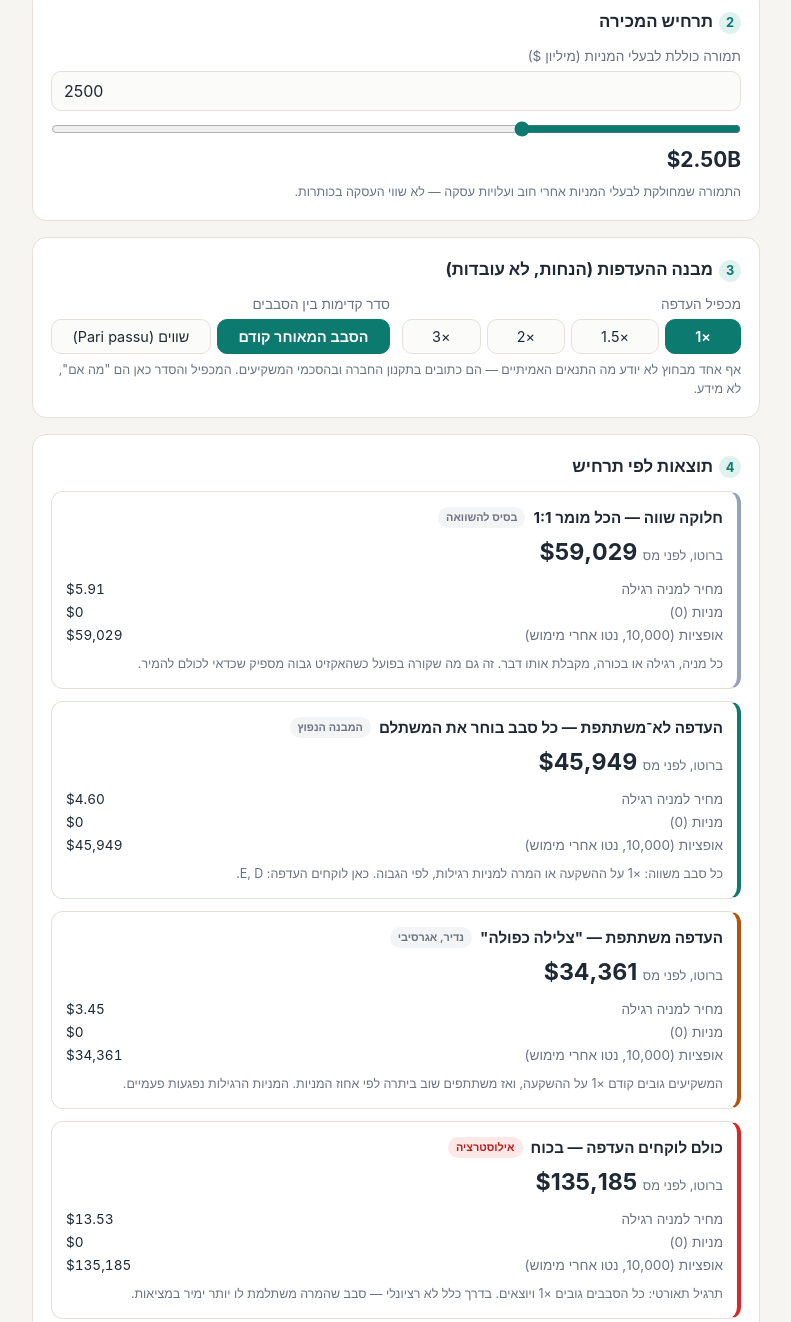
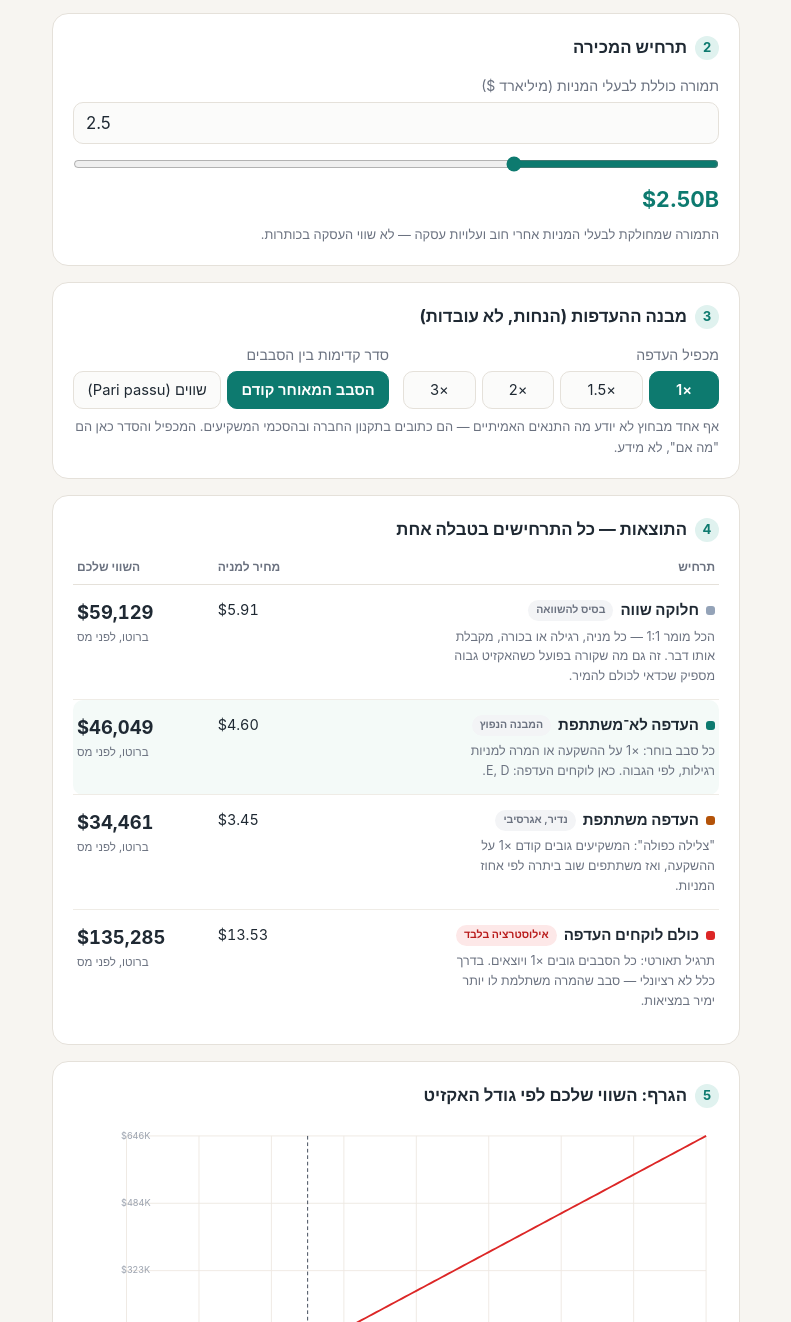
Before and after one commit to raul-instinct/exit-simulator, a plain HTML site: page index.html in a window 1280 px wide. Shown: the part 412-1734 px from the top of the page, without its empty margins (244-1035 px from the left). Drawn offline with Linux system fonts and the light colour scheme.

Commit message:
Simplify: exercised shares only, comparison table, sale price in billions

```diff
--- a/index.html
+++ b/index.html
@@ -7,43 +7,54 @@
 <style>
 :root{--bg:#f7f5f1;--card:#fff;--ink:#1f2933;--muted:#6b7280;--line:#e5e1da;--accent:#0d7a6f;--accent-soft:#e0f2ef;--c-equal:#94a3b8;--c-np:#0d7a6f;--c-part:#b45309;--c-forced:#dc2626}
 *{box-sizing:border-box;margin:0;padding:0}
-body{background:var(--bg);color:var(--ink);font-family:-apple-system,"Segoe UI",Roboto,"Helvetica Neue",Arial,"Noto Sans Hebrew",sans-serif;line-height:1.55;padding-bottom:60px}
-.wrap{max-width:760px;margin:0 auto;padding:0 16px}
-header{padding:28px 0 8px}
-h1{font-size:1.55rem;font-weight:700}
-.sub{color:var(--muted);font-size:.95rem;margin-top:6px}
+body{background:var(--bg);color:var(--ink);font-family:-apple-system,"Segoe UI",Roboto,"Helvetica Neue",Arial,"Noto Sans Hebrew",sans-serif;line-height:1.6;padding-bottom:60px}
+.wrap{max-width:720px;margin:0 auto;padding:0 16px}
+header{padding:30px 0 8px}
+h1{font-size:1.6rem;font-weight:700;line-height:1.3}
+.sub{color:var(--muted);font-size:.98rem;margin-top:8px;max-width:56ch}
 .chips{display:flex;flex-wrap:wrap;gap:6px;margin-top:12px}
 .chip{font-size:.75rem;background:#efece6;color:#57534a;border-radius:999px;padding:3px 10px}
-section{background:var(--card);border:1px solid var(--line);border-radius:14px;padding:18px;margin-top:16px}
-h2{font-size:1.05rem;font-weight:700;margin-bottom:12px}
-h2 .num{display:inline-flex;align-items:center;justify-content:center;width:22px;height:22px;border-radius:50%;background:var(--accent-soft);color:var(--accent);font-size:.8rem;margin-left:6px}
-.grid{display:grid;gap:12px}
-@media(min-width:560px){.grid.cols3{grid-template-columns:1fr 1fr 1fr}.grid.cols2{grid-template-columns:1fr 1fr}}
+section{background:var(--card);border:1px solid var(--line);border-radius:16px;padding:20px;margin-top:16px}
+h2{font-size:1.05rem;font-weight:700;margin-bottom:14px;display:flex;align-items:center}
+h2 .num{display:inline-flex;align-items:center;justify-content:center;width:24px;height:24px;border-radius:50%;background:var(--accent-soft);color:var(--accent);font-size:.82rem;margin-left:8px;flex:none}
+.grid{display:grid;gap:14px}
+@media(min-width:560px){.grid.cols2{grid-template-columns:1fr 1fr}}
 label.fld{display:block}
-label.fld span{display:block;font-size:.85rem;color:var(--muted);margin-bottom:4px}
-input[type=number]{width:100%;padding:9px 12px;border:1px solid var(--line);border-radius:10px;font-size:1rem;font-family:inherit;direction:ltr;text-align:left;background:#fbfbfa;color:var(--ink)}
+label.fld>span{display:block;font-size:.88rem;color:var(--muted);margin-bottom:5px}
+input[type=number]{width:100%;padding:10px 12px;border:1px solid var(--line);border-radius:10px;font-size:1.05rem;font-family:inherit;direction:ltr;text-align:left;background:#fbfbfa;color:var(--ink)}
 input[type=number]:focus{outline:2px solid var(--accent-soft);border-color:var(--accent)}
 .seg{display:flex;flex-wrap:wrap;gap:6px}
-.seg button{flex:1 1 auto;padding:8px 10px;border:1px solid var(--line);background:#fbfbfa;border-radius:10px;font-size:.9rem;font-family:inherit;color:var(--ink);cursor:pointer;white-space:nowrap}
+.seg button{flex:1 1 auto;padding:9px 10px;border:1px solid var(--line);background:#fbfbfa;border-radius:10px;font-size:.92rem;font-family:inherit;color:var(--ink);cursor:pointer;white-space:nowrap}
 .seg button.on{background:var(--accent);border-color:var(--accent);color:#fff;font-weight:600}
-.hint{font-size:.78rem;color:var(--muted);margin-top:6px}
-input[type=range]{width:100%;accent-color:var(--accent);margin-top:10px}
-.exitval{display:flex;align-items:baseline;gap:8px;direction:ltr;justify-content:flex-end}
-.exitval b{font-size:1.3rem}
-.cards{display:grid;gap:12px}
-.scard{border:1px solid var(--line);border-radius:12px;padding:14px;border-right:4px solid var(--muted)}
-.scard.equal{border-right-color:var(--c-equal)}.scard.np{border-right-color:var(--c-np)}
-.scard.part{border-right-color:var(--c-part)}.scard.forced{border-right-color:var(--c-forced)}
-.scard h3{font-size:.95rem;font-weight:700;display:flex;align-items:center;gap:8px;flex-wrap:wrap}
-.tag{font-size:.68rem;font-weight:600;border-radius:999px;padding:2px 8px;background:#f3f4f6;color:#6b7280}
-.tag.warn{background:#fde8e8;color:#b91c1c}
-.scard .big{font-size:1.45rem;font-weight:700;margin-top:6px;direction:ltr;text-align:right}
-.scard .big small{font-size:.8rem;font-weight:400;color:var(--muted)}
-.kv{display:grid;grid-template-columns:auto 1fr;gap:2px 12px;font-size:.85rem;margin-top:8px}
-.kv dt{color:var(--muted)}.kv dd{direction:ltr;text-align:left;font-variant-numeric:tabular-nums}
-.scard p.note{font-size:.78rem;color:var(--muted);margin-top:8px}
+.hint{font-size:.8rem;color:var(--muted);margin-top:8px}
+input[type=range]{width:100%;accent-color:var(--accent);margin-top:12px}
+.exitval{display:flex;align-items:baseline;gap:8px;direction:ltr;justify-content:flex-end;margin-top:2px}
+.exitval b{font-size:1.35rem;color:var(--accent)}
+
+/* comparison table */
+table.cmp{width:100%;border-collapse:collapse}
+table.cmp th{font-size:.75rem;color:var(--muted);font-weight:600;text-align:right;padding:0 4px 8px;border-bottom:1px solid var(--line)}
+table.cmp th.v,table.cmp td.v{text-align:left;direction:ltr;white-space:nowrap}
+table.cmp td{padding:13px 4px;border-bottom:1px solid #efece6;vertical-align:top}
+table.cmp tr:last-child td{border-bottom:none}
+table.cmp .sc{font-weight:700;font-size:.94rem;display:flex;align-items:center;gap:7px}
+table.cmp .sc i{width:9px;height:9px;border-radius:3px;flex:none;display:inline-block}
+table.cmp .sc .tag{font-size:.66rem;font-weight:600;border-radius:999px;padding:2px 8px;background:#f3f4f6;color:#6b7280;white-space:nowrap}
+table.cmp .sc .tag.warn{background:#fde8e8;color:#b91c1c}
+table.cmp .expl{font-size:.78rem;color:var(--muted);margin-top:4px;max-width:34ch}
+table.cmp .ps{font-size:.9rem;color:var(--ink);font-variant-numeric:tabular-nums}
+table.cmp .val{font-size:1.15rem;font-weight:700;font-variant-numeric:tabular-nums}
+table.cmp .val small{display:block;font-size:.72rem;font-weight:400;color:var(--muted)}
+table.cmp tr.common td{background:#f4faf8}
+table.cmp tr.common td:first-child{border-radius:0 10px 10px 0}
+table.cmp tr.common td:last-child{border-radius:10px 0 0 10px}
+.zero{color:#b91c1c}
+.tablewrap{overflow-x:auto}
+.legend{display:flex;flex-wrap:wrap;gap:10px;font-size:.78rem;margin-top:8px}
+.legend span{display:inline-flex;align-items:center;gap:5px;color:var(--muted)}
+.legend i{width:14px;height:3px;border-radius:2px;display:inline-block}
 details{margin-top:4px}
-summary{cursor:pointer;font-size:.85rem;color:var(--accent);font-weight:600;padding:6px 0}
+summary{cursor:pointer;font-size:.88rem;color:var(--accent);font-weight:600;padding:6px 0}
 table.ct{width:100%;border-collapse:collapse;font-size:.85rem;margin-top:8px}
 table.ct th{font-size:.75rem;color:var(--muted);font-weight:600;text-align:right;padding:4px 6px}
 table.ct th.l,table.ct td.l{text-align:left}
@@ -51,13 +62,9 @@ table.ct td{padding:4px 6px;border-top:1px solid var(--line)}
 table.ct input{padding:5px 8px;font-size:.85rem}
 table.ct tr.total td{font-weight:700;font-variant-numeric:tabular-nums}
 .btnreset{margin-top:10px;font-size:.8rem;background:none;border:1px solid var(--line);border-radius:8px;padding:6px 12px;cursor:pointer;color:var(--muted);font-family:inherit}
-.legend{display:flex;flex-wrap:wrap;gap:10px;font-size:.78rem;margin-top:8px}
-.legend span{display:inline-flex;align-items:center;gap:5px;color:var(--muted)}
-.legend i{width:14px;height:3px;border-radius:2px;display:inline-block}
-ul.caveats{margin:4px 18px 0 0;font-size:.85rem;color:#4b5563}
-ul.caveats li{margin-bottom:6px}
-footer{margin-top:20px;font-size:.75rem;color:var(--muted);text-align:center}
-.zero{color:#b91c1c}
+ul.caveats{margin:4px 18px 0 0;font-size:.88rem;color:#4b5563}
+ul.caveats li{margin-bottom:7px}
+footer{margin-top:22px;font-size:.75rem;color:var(--muted);text-align:center}
 #tooltip{position:fixed;pointer-events:none;background:#111827;color:#fff;font-size:.75rem;border-radius:8px;padding:8px 10px;display:none;z-index:10;direction:rtl;box-shadow:0 4px 14px rgba(0,0,0,.25);max-width:250px}
 #tooltip .row{display:flex;justify-content:space-between;gap:10px}
 #tooltip .v{direction:ltr}
@@ -67,22 +74,18 @@ footer{margin-top:20px;font-size:.75rem;color:var(--muted);text-align:center}
 <div class="wrap">
 <header>
 <h1>סימולטור אקזיט: כמה שוות המניות שלי?</h1>
-<p class="sub">מזינים כמה מניות ואופציות יש לכם, בוחרים תרחיש מכירה ומבנה העדפות, ורואים מה נשאר למניות הרגילות. כלי להבנת המתמטיקה של העדפות פירוק — לא תחזית ולא ייעוץ.</p>
+<p class="sub">מי שמימש אופציות מחזיק מניות רגילות. מזינים כמה מניות יש לכם, בוחרים תמורת מכירה ומבנה העדפות — ומקבלים בטבלה אחת את התוצאה בכל תרחיש. כלי להבנת המתמטיקה של העדפות פירוק, לא תחזית ולא ייעוץ.</p>
 <div class="chips"><span class="chip">הנחות מסומנות במפורש</span><span class="chip">נתוני ברירת מחדל פומביים והיסטוריים</span><span class="chip">הכל לפני מס</span></div>
 </header>
 <section>
-<h2><span class="num">1</span>מה יש לכם</h2>
-<div class="grid cols3">
-<label class="fld"><span>מניות בבעלותכם (שהונפקו)</span><input type="number" id="inShares" min="0" step="any" value="0" inputmode="numeric"></label>
-<label class="fld"><span>אופציות שטרם מומשו</span><input type="number" id="inOptions" min="0" step="any" value="10000" inputmode="numeric"></label>
-<label class="fld"><span>מחיר מימוש ממוצע לאופציה ($)</span><input type="number" id="inStrike" min="0" step="any" value="0.01" inputmode="decimal"></label>
-</div>
-<p class="hint">אופציות מניחות מימוש רק אם הן "בכסף" (מחיר למניה גבוה ממחיר המימוש), בניכוי עלות המימוש. על מניות שהונפקו מקבלים את מחיר המניה הרגילה במלואו. המחיר למניה מחושב מטבלת השכבות כפי שהיא — הסימולטור לא מוסיף את היחידות שלכם למניין (ההנחה: הן כבר נכללות בטבלה).</p>
+<h2><span class="num">1</span>כמה מניות יש לכם</h2>
+<label class="fld"><span>מניות רגילות בבעלותכם (אחרי מימוש אופציות)</span><input type="number" id="inShares" min="0" step="any" value="10000" inputmode="numeric"></label>
+<p class="hint">המחיר למניה מחושב מטבלת השכבות כפי שהיא — הסימולטור לא מוסיף את המניות שלכם למניין (ההנחה: הן כבר נכללות בה).</p>
 </section>
 <section>
 <h2><span class="num">2</span>תרחיש המכירה</h2>
-<label class="fld"><span>תמורה כוללת לבעלי המניות (מיליון $)</span><input type="number" id="inExit" min="0" step="any" value="2500" inputmode="numeric"></label>
-<input type="range" id="exitRange" min="0" max="8000" step="50" value="2500">
+<label class="fld"><span>תמורה כוללת לבעלי המניות (מיליארד $)</span><input type="number" id="inExitB" min="0" step="0.1" value="2.5" inputmode="decimal"></label>
+<input type="range" id="exitRange" min="0" max="8" step="0.05" value="2.5">
 <div class="exitval"><b id="exitLabel">$2.50B</b></div>
 <p class="hint">התמורה שמחולקת לבעלי המניות אחרי חוב ועלויות עסקה — לא שווי העסקה בכותרות.</p>
 </section>
@@ -90,19 +93,24 @@ footer{margin-top:20px;font-size:.75rem;color:var(--muted);text-align:center}
 <h2><span class="num">3</span>מבנה ההעדפות (הנחות, לא עובדות)</h2>
 <div class="grid cols2">
 <div>
-<span style="font-size:.85rem;color:var(--muted);display:block;margin-bottom:4px">מכפיל העדפה</span>
+<span style="font-size:.88rem;color:var(--muted);display:block;margin-bottom:5px">מכפיל העדפה</span>
 <div class="seg" id="multSeg"><button data-m="1" class="on">×1</button><button data-m="1.5">×1.5</button><button data-m="2">×2</button><button data-m="3">×3</button></div>
 </div>
 <div>
-<span style="font-size:.85rem;color:var(--muted);display:block;margin-bottom:4px">סדר קדימות בין הסבבים</span>
+<span style="font-size:.88rem;color:var(--muted);display:block;margin-bottom:5px">סדר קדימות בין הסבבים</span>
 <div class="seg" id="senSeg"><button data-s="std" class="on">הסבב המאוחר קודם</button><button data-s="pari">שווים (Pari passu)</button></div>
 </div>
 </div>
 <p class="hint">אף אחד מבחוץ לא יודע מה התנאים האמיתיים — הם כתובים בתקנון החברה ובהסכמי המשקיעים. המכפיל והסדר כאן הם "מה אם", לא מידע.</p>
 </section>
 <section>
-<h2><span class="num">4</span>תוצאות לפי תרחיש</h2>
-<div class="cards" id="cards"></div>
+<h2><span class="num">4</span>התוצאות — כל התרחישים בטבלה אחת</h2>
+<div class="tablewrap">
+<table class="cmp">
+<thead><tr><th>תרחיש</th><th class="v">מחיר למניה</th><th class="v">השווי שלכם</th></tr></thead>
+<tbody id="cmpBody"></tbody>
+</table>
+</div>
 </section>
 <section>
 <h2><span class="num">5</span>הגרף: השווי שלכם לפי גודל האקזיט</h2>
@@ -130,7 +138,7 @@ footer{margin-top:20px;font-size:.75rem;color:var(--muted);text-align:center}
 <li><b>הגשר מהכותרת לכיס.</b> חוב, עמלות, escrow ו-earn-out מקטינים את הסכום שמחולק בפועל.</li>
 <li><b>מס.</b> כל התוצאות ברוטו. המס בפועל תלוי במסלול (למשל סעיף 102 דרך נאמן) — שאלה לרואה חשבון.</li>
 <li><b>אופציות של אחרים.</b> החישוב לא מוסיף לטבלה אופציות שיומשו על ידי עובדים אחרים ולא משנה את הדילול.</li>
-<li><b>זה לא תרחיש סבירות.</b> אף כרטיס כאן אינו "מה שיקרה" — אין בסיס פומבי לדרג תרחישים.</li>
+<li><b>זה לא תרחיש סבירות.</b> אף שורה כאן אינה "מה שיקרה" — אין בסיס פומבי לדרג תרחישים.</li>
 </ul>
 </section>
 <footer>נבנה ככלי לימודי. מבני ההעדפות מבוססים על הסברים פומביים של a16z, CRV ו-Bird &amp; Bird.</footer>
@@ -150,7 +158,7 @@ const DEFAULT_CLASSES=[
 const DEFAULT_COMMON=107698812;
 let classes=DEFAULT_CLASSES.map(c=>({...c}));
 let commonShares=DEFAULT_COMMON;
-const state={shares:0,options:10000,strike:0.01,exit:2500,mult:1,pari:false};
+const state={shares:10000,exit:2500,mult:1,pari:false};
 
 // model: money in $M, shares absolute, per-share out in $
 function payPrefs(P,cls,mult,pari){
@@ -209,11 +217,7 @@ function fmtUser(v){
  if(v>=1e6)return '$'+fmt2.format(v/1e6)+'M';
  return '$'+fmtInt.format(v);
 }
-function userTake(ps){
- const sharesVal=state.shares*ps;
- const optVal=Math.max(0,ps-state.strike)*state.options;
- return {sharesVal,optVal,total:sharesVal+optVal};
-}
+const userTake=ps=>state.shares*ps;
 const COLORS={equal:'#94a3b8',np:'#0d7a6f',part:'#b45309',forced:'#dc2626'};
 function psFor(key,P){
  if(key==='equal')return scAllConverted(P);
@@ -222,56 +226,53 @@ function psFor(key,P){
  const np=scNonParticipating(P,state.mult,state.pari);
  return np?np.pay._ps*1e6:scAllConverted(P);
 }
-// ---------- render cards ----------
+// ---------- comparison table ----------
 function render(){
  const P=state.exit,sc=[];
- sc.push({key:'equal',title:'חלוקה שווה — הכל מומר 1:1',tag:'בסיס להשוואה',ps:scAllConverted(P),
-  note:'כל מניה, רגילה או בכורה, מקבלת אותו דבר. זה גם מה שקורה בפועל כשהאקזיט גבוה מספיק שכדאי לכולם להמיר.'});
+ sc.push({key:'equal',title:'חלוקה שווה',tag:'בסיס להשוואה',ps:scAllConverted(P),
+  note:'הכל מומר 1:1 — כל מניה, רגילה או בכורה, מקבלת אותו דבר. זה גם מה שקורה בפועל כשהאקזיט גבוה מספיק שכדאי לכולם להמיר.'});
  const np=scNonParticipating(P,state.mult,state.pari);
  if(np){
   const takers=classes.filter(c=>!np.conv.has(c.name)).map(c=>c.name);
   const takersTxt=takers.length?takers.join(', '):'אף שכבה (כולם ממירים)';
-  sc.push({key:'np',title:'העדפה לא־משתתפת — כל סבב בוחר את המשתלם',tag:'המבנה הנפוץ',ps:np.pay._ps*1e6,
-   note:'כל סבב משווה: ×'+state.mult+' על ההשקעה או המרה למניות רגילות, לפי הגבוה. כאן לוקחים העדפה: '+takersTxt+'.'+(np.count>1?' נמצאו '+np.count+' שיווי־משקל יציבים; מוצג המיטבי למניות הרגילות.':'')});
+  sc.push({key:'np',title:'העדפה לא־משתתפת',tag:'המבנה הנפוץ',common:true,ps:np.pay._ps*1e6,
+   note:'כל סבב בוחר: ×'+state.mult+' על ההשקעה או המרה למניות רגילות, לפי הגבוה. כאן לוקחים העדפה: '+takersTxt+'.'+(np.count>1?' נמצאו '+np.count+' שיווי־משקל יציבים; מוצג המיטבי למניות הרגילות.':'')});
  }else{
-  sc.push({key:'np',title:'העדפה לא־משתתפת',tag:'המבנה הנפוץ',ps:scAllConverted(P),
+  sc.push({key:'np',title:'העדפה לא־משתתפת',tag:'המבנה הנפוץ',common:true,ps:scAllConverted(P),
    note:'לא נמצא שיווי משקל יציב לצירוף זה — מוצגת חלוקה שווה כקירוב.'});
  }
- sc.push({key:'part',title:'העדפה משתתפת — "צלילה כפולה"',tag:'נדיר, אגרסיבי',ps:scParticipating(P,state.mult,state.pari),
-  note:'המשקיעים גובים קודם ×'+state.mult+' על ההשקעה, ואז משתתפים שוב ביתרה לפי אחוז המניות. המניות הרגילות נפגעות פעמיים.'});
- sc.push({key:'forced',title:'כולם לוקחים העדפה — בכוח',tag:'אילוסטרציה',tagWarn:true,ps:scForced(P,state.mult,state.pari),
+ sc.push({key:'part',title:'העדפה משתתפת',tag:'נדיר, אגרסיבי',ps:scParticipating(P,state.mult,state.pari),
+  note:'"צלילה כפולה": המשקיעים גובים קודם ×'+state.mult+' על ההשקעה, ואז משתתפים שוב ביתרה לפי אחוז המניות.'});
+ sc.push({key:'forced',title:'כולם לוקחים העדפה',tag:'אילוסטרציה בלבד',tagWarn:true,ps:scForced(P,state.mult,state.pari),
   note:'תרגיל תאורטי: כל הסבבים גובים ×'+state.mult+' ויוצאים. בדרך כלל לא רציונלי — סבב שהמרה משתלמת לו יותר ימיר במציאות.'});
- const el=document.getElementById('cards');el.innerHTML='';
+ const tb=document.getElementById('cmpBody');tb.innerHTML='';
  for(const s of sc){
-  const t=userTake(s.ps);
-  const d=document.createElement('div');
-  d.className='scard '+s.key;
-  d.innerHTML='<h3>'+s.title+' <span class="tag'+(s.tagWarn?' warn':'')+'">'+s.tag+'</span></h3>'
-   +'<div class="big'+(t.total<=0?' zero':'')+'">'+fmtUser(t.total)+' <small>ברוטו, לפני מס</small></div>'
-   +'<dl class="kv"><dt>מחיר למניה רגילה</dt><dd>'+price$(s.ps)+'</dd>'
-   +'<dt>מניות ('+fmtInt.format(state.shares)+')</dt><dd>'+fmtUser(t.sharesVal)+'</dd>'
-   +'<dt>אופציות ('+fmtInt.format(state.options)+', נטו אחרי מימוש)</dt><dd>'+fmtUser(t.optVal)+'</dd></dl>'
-   +'<p class="note">'+s.note+'</p>';
-  el.appendChild(d);
+  const val=userTake(s.ps);
+  const tr=document.createElement('tr');
+  if(s.common)tr.className='common';
+  tr.innerHTML='<td><div class="sc"><i style="background:'+COLORS[s.key]+'"></i>'+s.title
+   +' <span class="tag'+(s.tagWarn?' warn':'')+'">'+s.tag+'</span></div>'
+   +'<div class="expl">'+s.note+'</div></td>'
+   +'<td class="v"><div class="ps">'+price$(s.ps)+'</div></td>'
+   +'<td class="v"><div class="val'+(val<=0?' zero':'')+'">'+fmtUser(val)+'<small>ברוטו, לפני מס</small></div></td>';
+  tb.appendChild(tr);
  }
- renderChart(sc.map(s=>({key:s.key,color:COLORS[s.key],label:s.title.split('—')[0].trim()})));
+ renderChart(sc.map(s=>({key:s.key,color:COLORS[s.key],label:s.title})));
  renderCtTotals();
  document.getElementById('exitLabel').textContent=moneyM(state.exit);
 }
-function moneyM(v){return v>=1000?'$'+fmt2.format(v/1000)+'B':'$'+fmtInt.format(v)+'M';}
+function moneyM(v){return '$'+fmt2.format(v/1000)+'B';}
 
 // ---------- chart ----------
 function renderChart(lines){
  const svg=document.getElementById('chart');
  const W=700,H=340,ml=58,mr=14,mt=14,mb=34,iw=W-ml-mr,ih=H-mt-mb,maxX=8000;
- // y max from user total at maxX across lines
  let maxY=0;
- const sample=(key,P)=>userTake(psFor(key,P)).total;
+ const sample=(key,P)=>userTake(psFor(key,P));
  for(const l of lines){for(let P=0;P<=maxX;P+=250){maxY=Math.max(maxY,sample(l.key,P));}}
  if(maxY<=0)maxY=1;
  const X=P=>ml+iw*P/maxX, Y=v=>mt+ih-ih*v/maxY;
  let html='';
- // grid
  for(let P=0;P<=maxX;P+=1000){
   html+='<line x1="'+X(P)+'" y1="'+mt+'" x2="'+X(P)+'" y2="'+(mt+ih)+'" stroke="#eee9e2"/>'
    +'<text x="'+X(P)+'" y="'+(H-12)+'" font-size="10" fill="#9ca3af" text-anchor="middle">'+(P/1000)+'B</text>';
@@ -286,7 +287,6 @@ function renderChart(lines){
   for(let P=0;P<=maxX;P+=50){d+=(P===0?'M':'L')+X(P).toFixed(1)+','+Y(sample(l.key,P)).toFixed(1)+' ';}
   html+='<path d="'+d+'" fill="none" stroke="'+l.color+'" stroke-width="2"/>';
  }
- // current-exit marker
  html+='<line x1="'+X(state.exit)+'" y1="'+mt+'" x2="'+X(state.exit)+'" y2="'+(mt+ih)+'" stroke="#374151" stroke-dasharray="4 3"/>';
  svg.innerHTML=html;
  svg._geom={ml,mr,mt,mb,iw,ih,maxX,maxY,lines};
@@ -327,11 +327,17 @@ document.getElementById('btnReset').addEventListener('click',()=>{
 });
 
 // ---------- events ----------
-const num=(id,key)=>{const e=document.getElementById(id);e.addEventListener('input',()=>{state[key]=Math.max(0,parseFloat(e.value)||0);render();});};
-num('inShares','shares');num('inOptions','options');num('inStrike','strike');
-const exitIn=document.getElementById('inExit'),exitRg=document.getElementById('exitRange');
-exitIn.addEventListener('input',()=>{state.exit=Math.max(0,parseFloat(exitIn.value)||0);exitRg.value=Math.min(8000,state.exit);render();});
-exitRg.addEventListener('input',()=>{state.exit=+exitRg.value;exitIn.value=state.exit;render();});
+document.getElementById('inShares').addEventListener('input',e=>{
+ state.shares=Math.max(0,parseFloat(e.target.value)||0);render();
+});
+const exitIn=document.getElementById('inExitB'),exitRg=document.getElementById('exitRange');
+exitIn.addEventListener('input',()=>{
+ state.exit=Math.max(0,(parseFloat(exitIn.value)||0))*1000;
+ exitRg.value=Math.min(8,state.exit/1000);render();
+});
+exitRg.addEventListener('input',()=>{
+ state.exit=+exitRg.value*1000;exitIn.value=(state.exit/1000);render();
+});
 document.getElementById('multSeg').addEventListener('click',e=>{
  const b=e.target.closest('button');if(!b)return;
  document.querySelectorAll('#multSeg button').forEach(x=>x.classList.toggle('on',x===b));
@@ -352,7 +358,7 @@ svg.addEventListener('mousemove',e=>{
  const P=Math.max(0,Math.min(g.maxX,(px-g.ml)/g.iw*g.maxX));
  let html='<div class="row"><b>תמורה</b><span class="v">'+moneyM(P)+'</span></div>';
  for(const l of g.lines){
-  const v=userTake(psFor(l.key,P)).total;
+  const v=userTake(psFor(l.key,P));
   html+='<div class="row"><span style="color:'+l.color+'">'+l.label+'</span><span class="v">'+fmtUser(v)+'</span></div>';
  }
  tip.innerHTML=html;tip.style.display='block';
```
